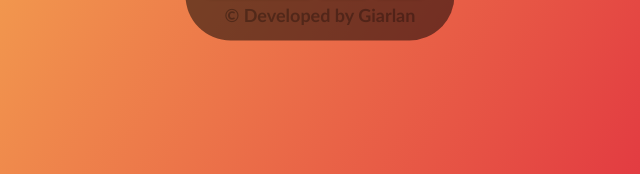
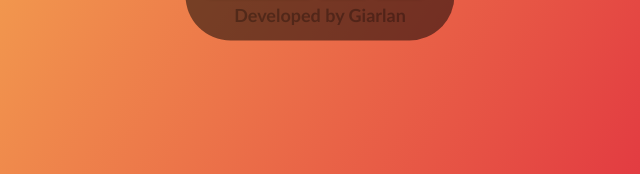
Before and after one commit to Giarlan/calculator, a plain HTML site: page index.html in a window 1280 px wide. Shown: the part 617-791 px from the top of the page, 320-960 px from the left. Drawn offline with Linux system fonts and the light colour scheme.

Commit message:
Copyright brand has been removed.

```diff
--- a/index.html
+++ b/index.html
@@ -51,7 +51,7 @@
                 </tr>
             </table>
 
-            <h2>&#169 Developed by Giarlan</h2>
+            <h2>Developed by Giarlan</h2>
 
         </div>
 
```
